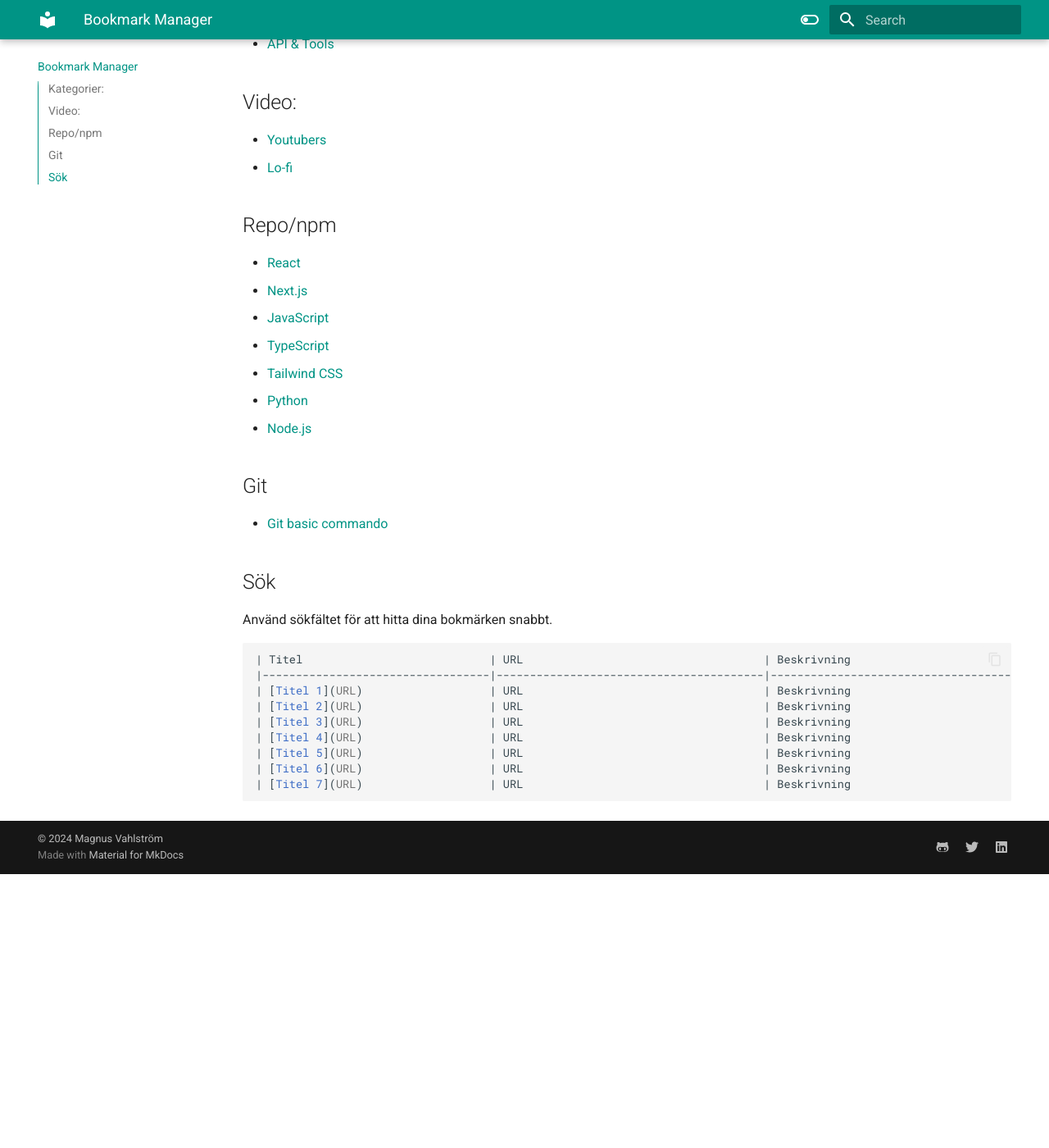
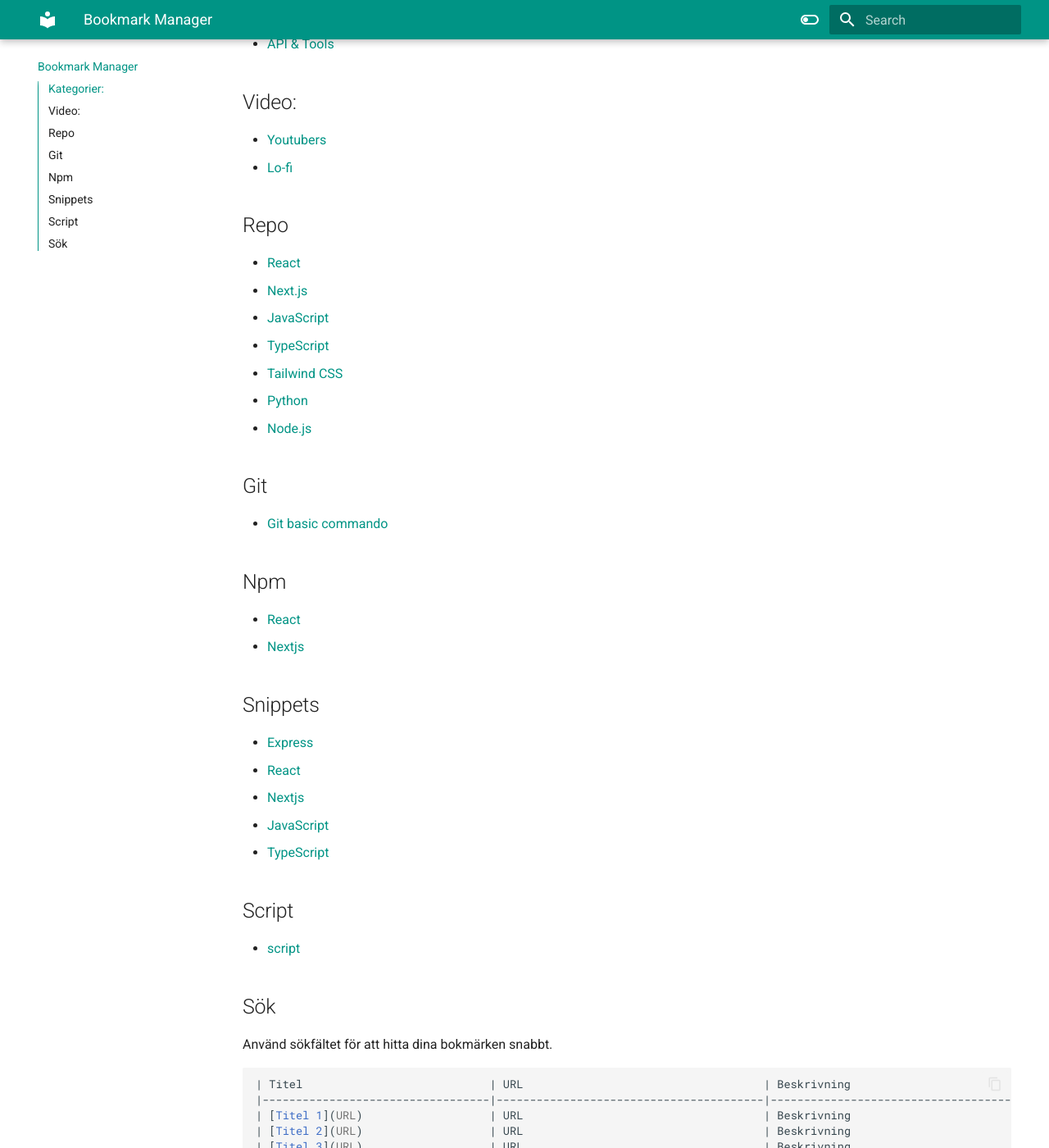
Before and after one commit to wahlstrommm/Bookmark, an MkDocs documentation site: the page built from docs/index.md, in a window 1280 px wide and 1400 px high, scrolled down 538 px. Shown: the whole window at 82% size. Built offline with MkDocs 1.6.1 and Material for MkDocs 9.7.7, drawn with Linux system fonts in a browser that asks for light colours; before the commit the page ends 1604 px from its top, so only the background shows below that.

Commit message:
updated doc

```diff
--- a/docs/index.md
+++ b/docs/index.md
@@ -3,6 +3,7 @@
 Välkommen till din personliga bookmark manager. Här kan du organisera och spara alla dina favoritwebbsidor.
 
 ## Kategorier:
+
 - [Development](categories/development.md)
 - [Productivity](categories/productivity.md)
 - [Design](categories/design.md)
@@ -26,7 +29,28 @@ Välkommen till din personliga bookmark manager. Här kan du organisera och spar
 - [Node.js](repo/nodejs.md)
 
 ## Git
+
 - [Git basic commando](git/basic.md)
+
+
+## Npm
+
+- [React](npm/react.md)
+- [Nextjs](npm/nextjs.md)
+
+## Snippets
+
+- [Express](snippets/express.md)
+- [React](snippets/react.md)
+- [Nextjs](snippets/nextjs.md)
+- [JavaScript](snippets/javaScript.md)
+- [TypeScript](snippets/typeScript.md)
+
+## Script
+
+- [script](script/script.md)
+
+
 
 ## Sök
 Använd sökfältet för att hitta dina bokmärken snabbt.
```
Also changed, not shown: other parts of docs/index.md (+3 -1 lines).
